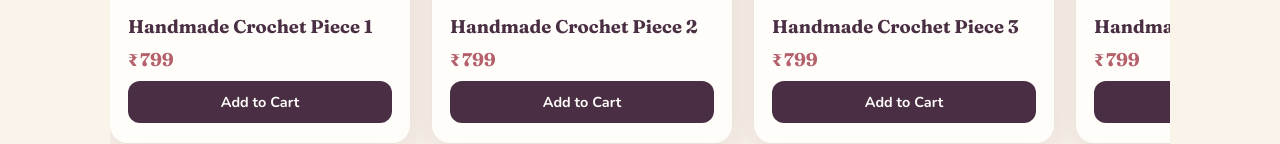
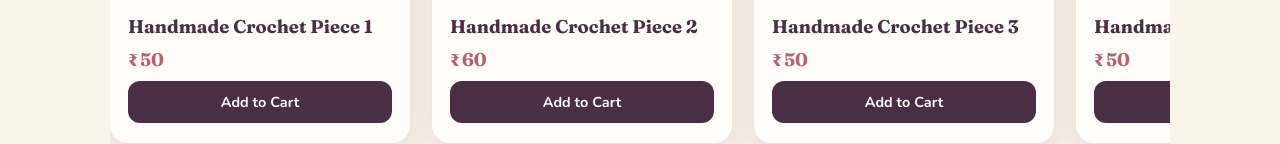
Before and after one commit to littleloopcrochet01-creator/Littleloopcrochet_, a plain HTML site: page index.html in a window 1280 px wide. Shown: the part 1293-1437 px from the top of the page. Drawn offline with nearby package versions, Linux system fonts and the light colour scheme.

Commit message:
Change shop email and modify product prices
Updated shop email and adjusted product prices.

```diff
--- a/index.html
+++ b/index.html
@@ -449,27 +449,27 @@
 // and paste the resulting endpoint below. Until then, orders fall back to opening
 // the customer's email app with the order pre-filled to the shop's address.
 const FORMSPREE_ENDPOINT = "https://formspree.io/f/YOUR_FORM_ID";
-const SHOP_EMAIL = "mdabdulla783348@gmail.com";
+const SHOP_EMAIL = "littleloopcrochet01@gmail.com";
 
 const PRODUCTS = [
-  { id: "p1",  name: "Handmade Crochet Piece 1",  price: 799, img: "https://i.ibb.co/ZppsB39k/little-loopcrochet-20260809-0002.jpg" },
-  { id: "p2",  name: "Handmade Crochet Piece 2",  price: 799, img: "https://i.ibb.co/C3qjXWtC/little-loopcrochet-20260809-0001.jpg" },
-  { id: "p3",  name: "Handmade Crochet Piece 3",  price: 799, img: "https://i.ibb.co/HLDdwLc2/little-loopcrochet-20260809-0004.jpg" },
-  { id: "p4",  name: "Handmade Crochet Piece 4",  price: 799, img: "https://i.ibb.co/vCyjgQRn/little-loopcrochet-20260809-0003.jpg" },
-  { id: "p5",  name: "Handmade Crochet Piece 5",  price: 799, img: "https://i.ibb.co/7dBv8b2s/little-loopcrochet-20260809-0007.jpg" },
-  { id: "p6",  name: "Handmade Crochet Piece 6",  price: 799, img: "https://i.ibb.co/nqwwc0kZ/little-loopcrochet-20260809-0006.jpg" },
-  { id: "p7",  name: "Handmade Crochet Piece 7",  price: 799, img: "https://i.ibb.co/nqYWLQpp/little-loopcrochet-20260809-0005.jpg" },
-  { id: "p8",  name: "Handmade Crochet Piece 8",  price: 799, img: "https://i.ibb.co/DH9WcVkM/little-loopcrochet-20260809-0009.jpg" },
-  { id: "p9",  name: "Handmade Crochet Piece 9",  price: 799, img: "https://i.ibb.co/GfPsTkRp/little-loopcrochet-20260809-0008.jpg" },
-  { id: "p10", name: "Handmade Crochet Piece 10", price: 799, img: "https://i.ibb.co/kn797xd/little-loopcrochet-20260809-0012.jpg" },
-  { id: "p11", name: "Handmade Crochet Piece 11", price: 799, img: "https://i.ibb.co/Bd0CC4f/little-loopcrochet-20260809-0011.jpg" },
-  { id: "p12", name: "Handmade Crochet Piece 12", price: 799, img: "https://i.ibb.co/6C1LqH6/little-loopcrochet-20260809-0014.jpg" },
-  { id: "p13", name: "Handmade Crochet Piece 13", price: 799, img: "https://i.ibb.co/QvZG2jtt/little-loopcrochet-20260809-0013.jpg" },
-  { id: "p14", name: "Handmade Crochet Piece 14", price: 799, img: "https://i.ibb.co/6cSPfx1t/little-loopcrochet-20260809-0016.jpg" },
-  { id: "p15", name: "Handmade Crochet Piece 15", price: 799, img: "https://i.ibb.co/Z1gptChS/little-loopcrochet-20260809-0017.jpg" },
-  { id: "p16", name: "Handmade Crochet Piece 16", price: 799, img: "https://i.ibb.co/Dd32GXc/little-loopcrochet-20260809-0018.jpg" },
-  { id: "p17", name: "Handmade Crochet Piece 17", price: 799, img: "https://i.ibb.co/Nd3S3nyR/little-loopcrochet-20260809-0019.jpg" },
-  { id: "p18", name: "Handmade Crochet Piece 18", price: 799, img: "https://i.ibb.co/5hXQs22N/little-loopcrochet-20260809-0020.jpg" }
+  { id: "p1",  name: "Handmade Crochet Piece 1",  price: 50, img: "https://i.ibb.co/ZppsB39k/little-loopcrochet-20260809-0002.jpg" },
+  { id: "p2",  name: "Handmade Crochet Piece 2",  price: 60, img: "https://i.ibb.co/C3qjXWtC/little-loopcrochet-20260809-0001.jpg" },
+  { id: "p3",  name: "Handmade Crochet Piece 3",  price: 50, img: "https://i.ibb.co/HLDdwLc2/little-loopcrochet-20260809-0004.jpg" },
+  { id: "p4",  name: "Handmade Crochet Piece 4",  price: 50, img: "https://i.ibb.co/vCyjgQRn/little-loopcrochet-20260809-0003.jpg" },
+  { id: "p5",  name: "Handmade Crochet Piece 5",  price: 50, img: "https://i.ibb.co/7dBv8b2s/little-loopcrochet-20260809-0007.jpg" },
+  { id: "p6",  name: "Handmade Crochet Piece 6",  price: 40, img: "https://i.ibb.co/nqwwc0kZ/little-loopcrochet-20260809-0006.jpg" },
+  { id: "p7",  name: "Handmade Crochet Piece 7",  price: 50, img: "https://i.ibb.co/nqYWLQpp/little-loopcrochet-20260809-0005.jpg" },
+  { id: "p8",  name: "Handmade Crochet Piece 8",  price: 50, img: "https://i.ibb.co/DH9WcVkM/little-loopcrochet-20260809-0009.jpg" },
+  { id: "p9",  name: "Handmade Crochet Piece 9",  price: 50, img: "https://i.ibb.co/GfPsTkRp/little-loopcrochet-20260809-0008.jpg" },
+  { id: "p10", name: "Handmade Crochet Piece 10", price: 149, img: "https://i.ibb.co/kn797xd/little-loopcrochet-20260809-0012.jpg" },
+  { id: "p11", name: "Handmade Crochet Piece 11", price: 299, img: "https://i.ibb.co/Bd0CC4f/little-loopcrochet-20260809-0011.jpg" },
+  { id: "p12", name: "Handmade Crochet Piece 12", price: 149, img: "https://i.ibb.co/6C1LqH6/little-loopcrochet-20260809-0014.jpg" },
+  { id: "p13", name: "Handmade Crochet Piece 13", price: 149, img: "https://i.ibb.co/QvZG2jtt/little-loopcrochet-20260809-0013.jpg" },
+  { id: "p14", name: "Handmade Crochet Piece 14", price: 120, img: "https://i.ibb.co/6cSPfx1t/little-loopcrochet-20260809-0016.jpg" },
+  { id: "p15", name: "Handmade Crochet Piece 15", price: 100, img: "https://i.ibb.co/Z1gptChS/little-loopcrochet-20260809-0017.jpg" },
+  { id: "p16", name: "Handmade Crochet Piece 16", price: 100, img: "https://i.ibb.co/Dd32GXc/little-loopcrochet-20260809-0018.jpg" },
+  { id: "p17", name: "Handmade Crochet Piece 17", price: 250, img: "https://i.ibb.co/Nd3S3nyR/little-loopcrochet-20260809-0019.jpg" },
+  { id: "p18", name: "Handmade Crochet Piece 18", price: 250, img: "https://i.ibb.co/5hXQs22N/little-loopcrochet-20260809-0020.jpg" }
 ];
 
 /* ---------- STATE ---------- */
```
